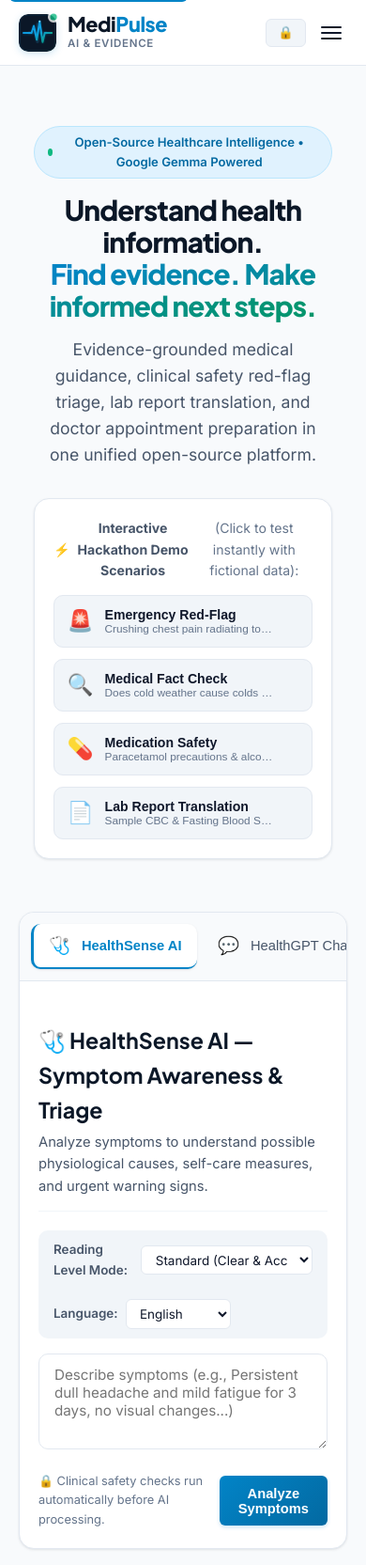
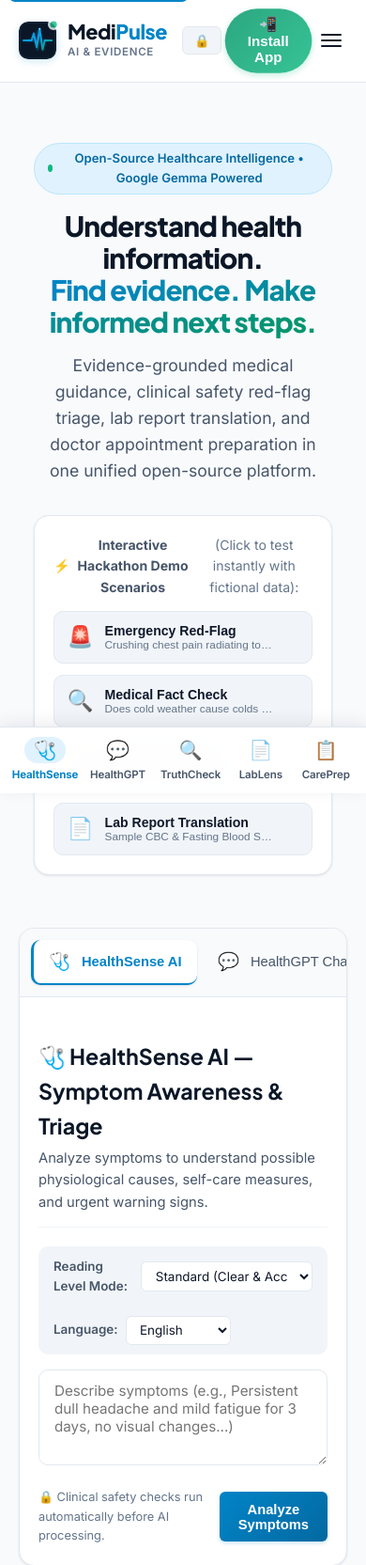
Before and after one commit to sharadpawarspeaks/MediPulse, a Flask app: page / in a window 390 px wide. Shown: the top 1665 px of the page at 94% size. Run offline with Flask 3, Linux system fonts and the light colour scheme; some libraries are stand-ins or nearby versions.

Commit message:
feat(pwa): add Android Material 3 bottom navigation and streamline to single .env

```diff
--- a/static/css/style.css
+++ b/static/css/style.css
@@ -1437,3 +1437,87 @@
   .hero-title { font-size: 1.85rem; }
   .emergency-inner { flex-direction: column; text-align: center; }
 }
+
+/* ==========================================================================
+   Android Material 3 Bottom Navigation Bar
+   ========================================================================== */
+
+.android-bottom-nav {
+  display: none;
+  position: fixed;
+  bottom: 0;
+  left: 0;
+  right: 0;
+  background: rgba(255, 255, 255, 0.96);
+  backdrop-filter: blur(16px);
+  -webkit-backdrop-filter: blur(16px);
+  border-top: 1px solid var(--border-subtle);
+  box-shadow: 0 -4px 16px rgba(11, 23, 39, 0.08);
+  z-index: 999;
+  padding: 0.35rem 0.5rem calc(0.35rem + env(safe-area-inset-bottom)) 0.5rem;
+  justify-content: space-around;
+  align-items: center;
+}
+
+.android-nav-item {
+  display: flex;
+  flex-direction: column;
+  align-items: center;
+  justify-content: center;
+  gap: 0.2rem;
+  text-decoration: none;
+  color: var(--text-secondary);
+  padding: 0.3rem 0.5rem;
+  border-radius: var(--radius-md);
+  flex: 1;
+  max-width: 80px;
+  transition: all var(--transition-fast);
+  cursor: pointer;
+  -webkit-tap-highlight-color: transparent;
+}
+
+.android-nav-item:active {
+  transform: scale(0.92);
+}
+
+.nav-icon-container {
+  width: 44px;
+  height: 28px;
+  border-radius: var(--radius-full);
+  display: flex;
+  align-items: center;
+  justify-content: center;
+  transition: background-color var(--transition-fast);
+}
+
+.android-nav-icon {
+  font-size: 1.25rem;
+  line-height: 1;
+}
+
+.android-nav-label {
+  font-size: 0.72rem;
+  font-weight: 600;
+  letter-spacing: -0.01em;
+  color: var(--text-secondary);
+  transition: color var(--transition-fast);
+}
+
+.android-nav-item.active .nav-icon-container {
+  background-color: #e0f2fe;
+}
+
+.android-nav-item.active .android-nav-label {
+  color: var(--brand-blue);
+  font-weight: 700;
+}
+
+/* Show bottom nav on mobile/tablet viewports */
+@media (max-width: 860px) {
+  .android-bottom-nav {
+    display: flex;
+  }
+  body {
+    padding-bottom: 72px; /* Prevent content clipping by bottom nav */
+  }
+}
--- a/static/js/app.js
+++ b/static/js/app.js
@@ -33,13 +33,22 @@
     });
 
     if (installBtn) {
+        // Keep install button accessible on Android & PWA-compatible environments
+        installBtn.classList.remove('hidden');
+
         installBtn.addEventListener('click', async () => {
-            if (!deferredInstallPrompt) return;
-            deferredInstallPrompt.prompt();
-            const { outcome } = await deferredInstallPrompt.userChoice;
-            console.log('[MediPulse PWA] User install choice:', outcome);
-            deferredInstallPrompt = null;
-            installBtn.classList.add('hidden');
+            if (deferredInstallPrompt) {
+                deferredInstallPrompt.prompt();
+                const { outcome } = await deferredInstallPrompt.userChoice;
+                console.log('[MediPulse PWA] User install choice:', outcome);
+                if (outcome === 'accepted') {
+                    installBtn.classList.add('hidden');
+                }
+                deferredInstallPrompt = null;
+            } else {
+                // If browser has not fired beforeinstallprompt or is already in browser
+                alert('📱 Install MediPulse as an Android App:\n\n1. In Chrome, tap the three dots menu (⋮) in the top-right corner.\n2. Tap "Install app" or "Add to Home screen".\n3. MediPulse will install directly onto your device with offline support!');
+            }
         });
     }
 
@@ -129,12 +138,22 @@
        ========================================================================== */
     const tabBtns = document.querySelectorAll('.tab-btn');
     const tabPanes = document.querySelectorAll('.tab-pane');
+    const androidNavItems = document.querySelectorAll('.android-nav-item');
 
     const switchTab = (targetId) => {
+        // Sync desktop sidebar tabs
         tabBtns.forEach(b => {
             const isMatch = b.dataset.target === targetId;
             b.classList.toggle('active', isMatch);
             b.setAttribute('aria-selected', isMatch);
+        });
+
+        // Sync Android bottom navigation bar
+        androidNavItems.forEach(item => {
+            if (item.dataset.tab) {
+                const isMatch = item.dataset.tab === targetId;
+                item.classList.toggle('active', isMatch);
+            }
         });
 
         tabPanes.forEach(pane => {
@@ -154,6 +173,18 @@
 
     tabBtns.forEach(btn => {
         btn.addEventListener('click', () => switchTab(btn.dataset.target));
+    });
+
+    // Android Bottom Navigation 1-tap tab switching
+    androidNavItems.forEach(item => {
+        const tabTarget = item.dataset.tab;
+        if (tabTarget && (window.location.pathname === '/' || window.location.pathname === '')) {
+            item.addEventListener('click', (e) => {
+                e.preventDefault();
+                switchTab(tabTarget);
+                window.scrollTo({ top: 0, behavior: 'smooth' });
+            });
+        }
     });
 
     // Check hash on load
--- a/templates/base.html
+++ b/templates/base.html
@@ -72,7 +72,7 @@
                 </button>
 
                 <!-- Android PWA Install Trigger -->
-                <button type="button" id="pwa-install-btn" class="install-pwa-btn hidden" title="Install Android PWA">
+                <button type="button" id="pwa-install-btn" class="install-pwa-btn" title="Install Android PWA">
                     <span>📲 Install App</span>
                 </button>
 
@@ -143,6 +143,40 @@
         {% block content %}{% endblock %}
     </main>
 
+    <!-- Android PWA Bottom Navigation Bar (Material 3 Style) -->
+    <nav class="android-bottom-nav" aria-label="Android Bottom Navigation">
+        <a href="/#healthsense-tab" class="android-nav-item active" data-tab="healthsense-tab" aria-label="HealthSense AI">
+            <div class="nav-icon-container">
+                <span class="android-nav-icon">🩺</span>
+            </div>
+            <span class="android-nav-label">HealthSense</span>
+        </a>
+        <a href="/#healthgpt-tab" class="android-nav-item" data-tab="healthgpt-tab" aria-label="HealthGPT">
+            <div class="nav-icon-container">
+                <span class="android-nav-icon">💬</span>
+            </div>
+            <span class="android-nav-label">HealthGPT</span>
+        </a>
+        <a href="/#truthcheck-tab" class="android-nav-item" data-tab="truthcheck-tab" aria-label="TruthCheck AI">
+            <div class="nav-icon-container">
+                <span class="android-nav-icon">🔍</span>
+            </div>
+            <span class="android-nav-label">TruthCheck</span>
+        </a>
+        <a href="/report" class="android-nav-item {% if request.path == '/report' %}active{% endif %}" data-tab="lablens-tab" aria-label="LabLens Reports">
+            <div class="nav-icon-container">
+                <span class="android-nav-icon">📄</span>
+            </div>
+            <span class="android-nav-label">LabLens</span>
+        </a>
+        <a href="/visit-prep" class="android-nav-item {% if request.path == '/visit-prep' %}active{% endif %}" data-tab="careprep-tab" aria-label="CarePrep Worksheet">
+            <div class="nav-icon-container">
+                <span class="android-nav-icon">📋</span>
+            </div>
+            <span class="android-nav-label">CarePrep</span>
+        </a>
+    </nav>
+
     <!-- Global Footer -->
     <footer class="footer">
         <div class="footer-container">
```
Also changed, not shown: static/app.js (+37 -6 lines), static/style.css (+84 -0 lines), 1 other file.
